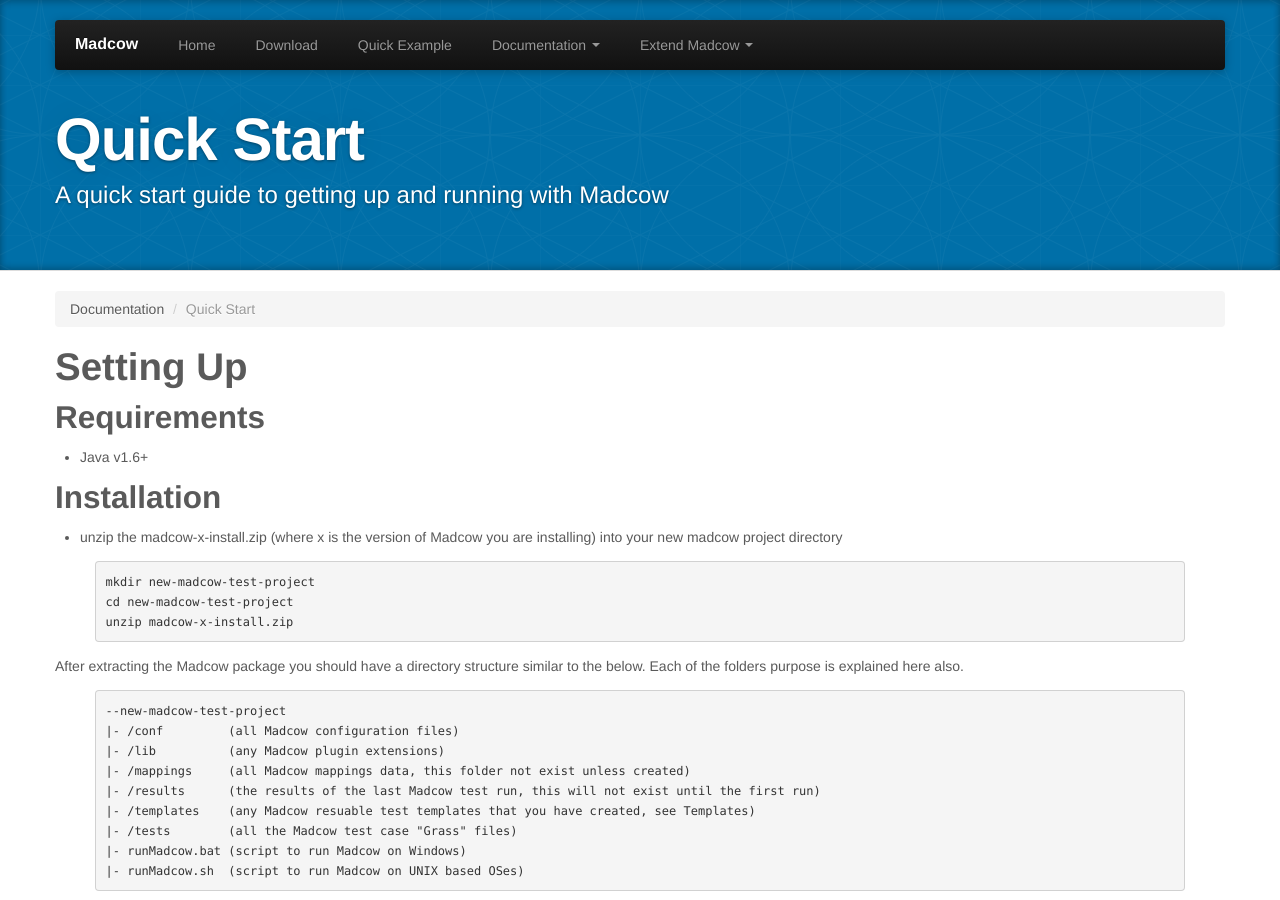
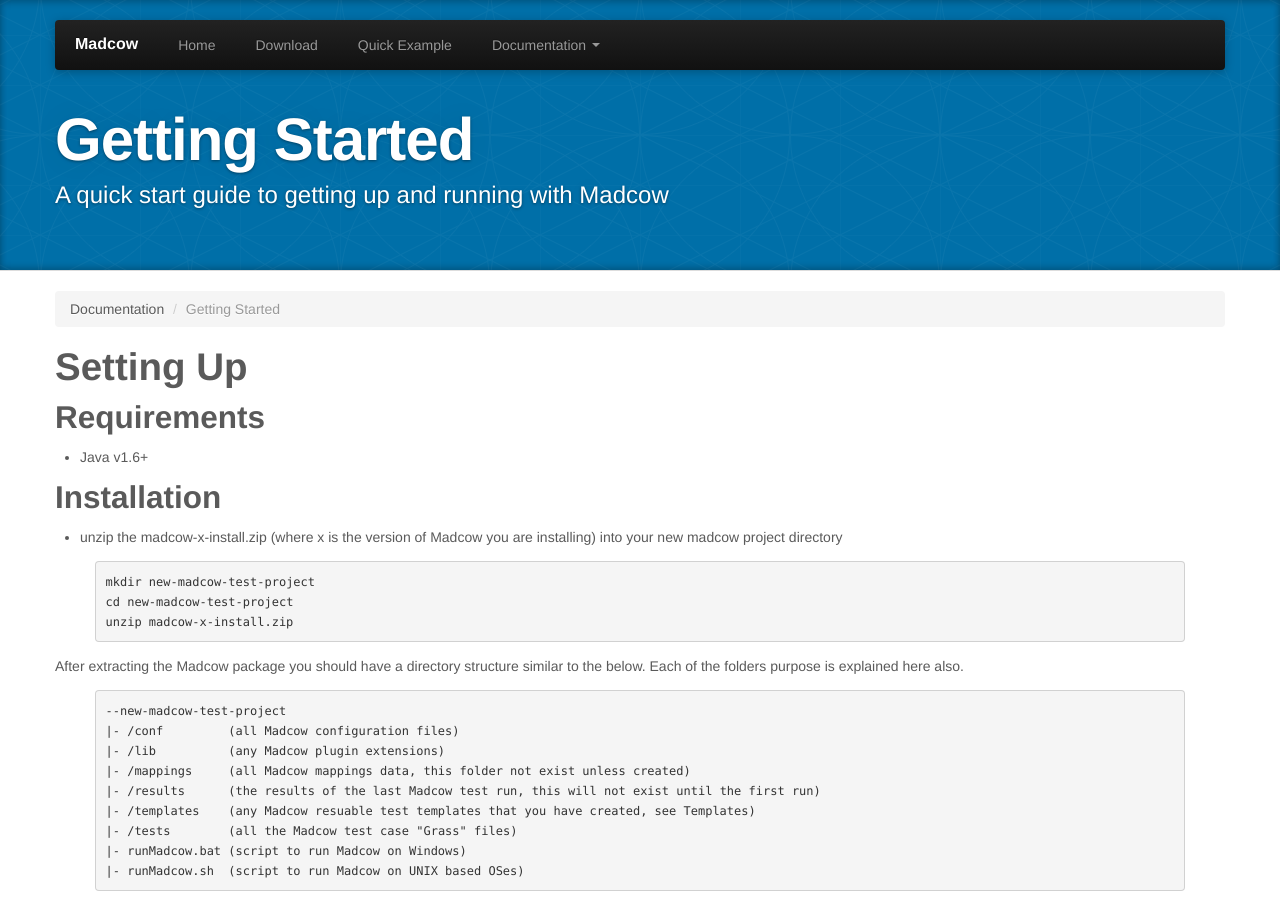
Before and after one commit to 4impact/madcow, a Jekyll site: the page built from documentation/_posts/2012-11-01-gettingStarted.md, in a window 1280 px wide and 900 px high. Built offline with Jekyll 4.4.1, drawn with Linux system fonts in a browser that asks for light colours.

Commit message:
Renamed Quick Start to Getting Started; removed Extending Madcow until the doco is written

```diff
--- a/_layouts/default.html
+++ b/_layouts/default.html
@@ -50,7 +50,7 @@
                         <li class="dropdown">
                             <a href="#" class="dropdown-toggle" data-toggle="dropdown">Documentation <b class="caret"></b></a>
                             <ul class="dropdown-menu">
-                                <li><a href="/documentation/quickStart.html">Quick Start</a></li>
+                                <li><a href="/documentation/gettingStarted.html">Getting Started</a></li>
                                 <li><a href="/documentation/writingTests.html">Writing Tests</a></li>
                                 <li><a href="/documentation/bestPractices.html">Best Practices</a></li>
                                 <li><a href="/documentation/dataParameters.html">Data Parameters</a></li>
@@ -63,13 +63,13 @@
                                 <li><a href="/documentation/table%20operations">Table Operations</a></li>
                             </ul>
                         </li>
-                        <li class="dropdown">
-                            <a href="#" class="dropdown-toggle" data-toggle="dropdown">Extend Madcow <b class="caret"></b></a>
-                            <ul class="dropdown-menu">
-                                <li><a href="#">Development Environment</a></li>
-                                <li><a href="#">Writing a Plugin</a></li>
-                            </ul>
-                        </li>
+                        <!--<li class="dropdown">-->
+                            <!--<a href="#" class="dropdown-toggle" data-toggle="dropdown">Extend Madcow <b class="caret"></b></a>-->
+                            <!--<ul class="dropdown-menu">-->
+                                <!--<li><a href="#">Development Environment</a></li>-->
+                                <!--<li><a href="#">Writing a Plugin</a></li>-->
+                            <!--</ul>-->
+                        <!--</li>-->
                     </ul>
                 </div><!--/.nav-collapse -->
             </div><!-- /.navbar-inner -->
--- a/documentation/_posts/2012-11-01-quickStart.md
+++ b/documentation/_posts/2012-11-01-gettingStarted.md
@@ -1,6 +1,6 @@
 ---
 layout: post
-title: Quick Start
+title: Getting Started
 description: A quick start guide to getting up and running with Madcow
 ---
 
--- a/documentation/basic operations/index.html
+++ b/documentation/basic operations/index.html
@@ -1,7 +1,7 @@
 ---
 layout: post
 title: Basic Operations
-description: Base operations for general usage
+description: Base operations for general use
 categories: documentation
 ---
 
```
